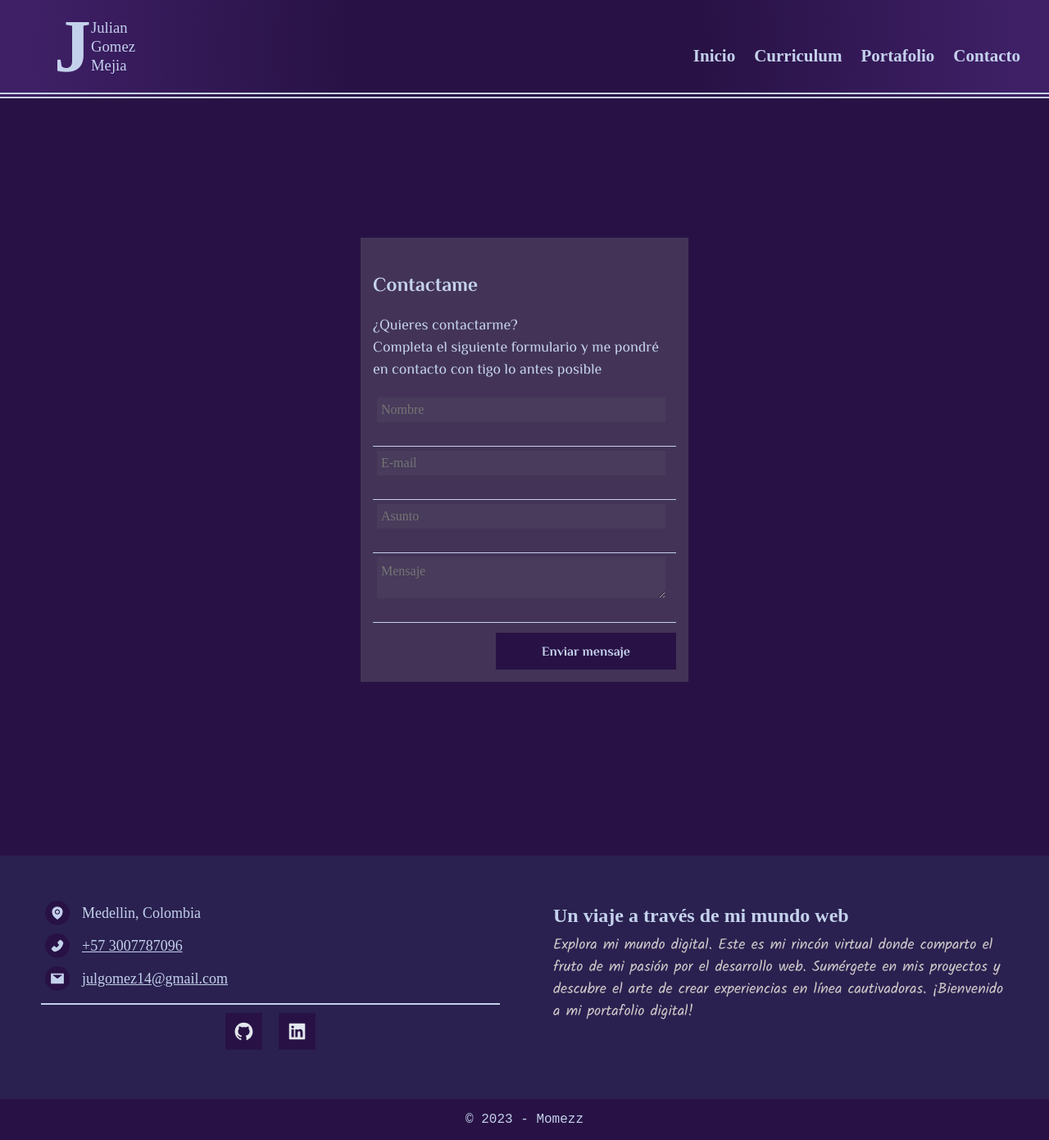
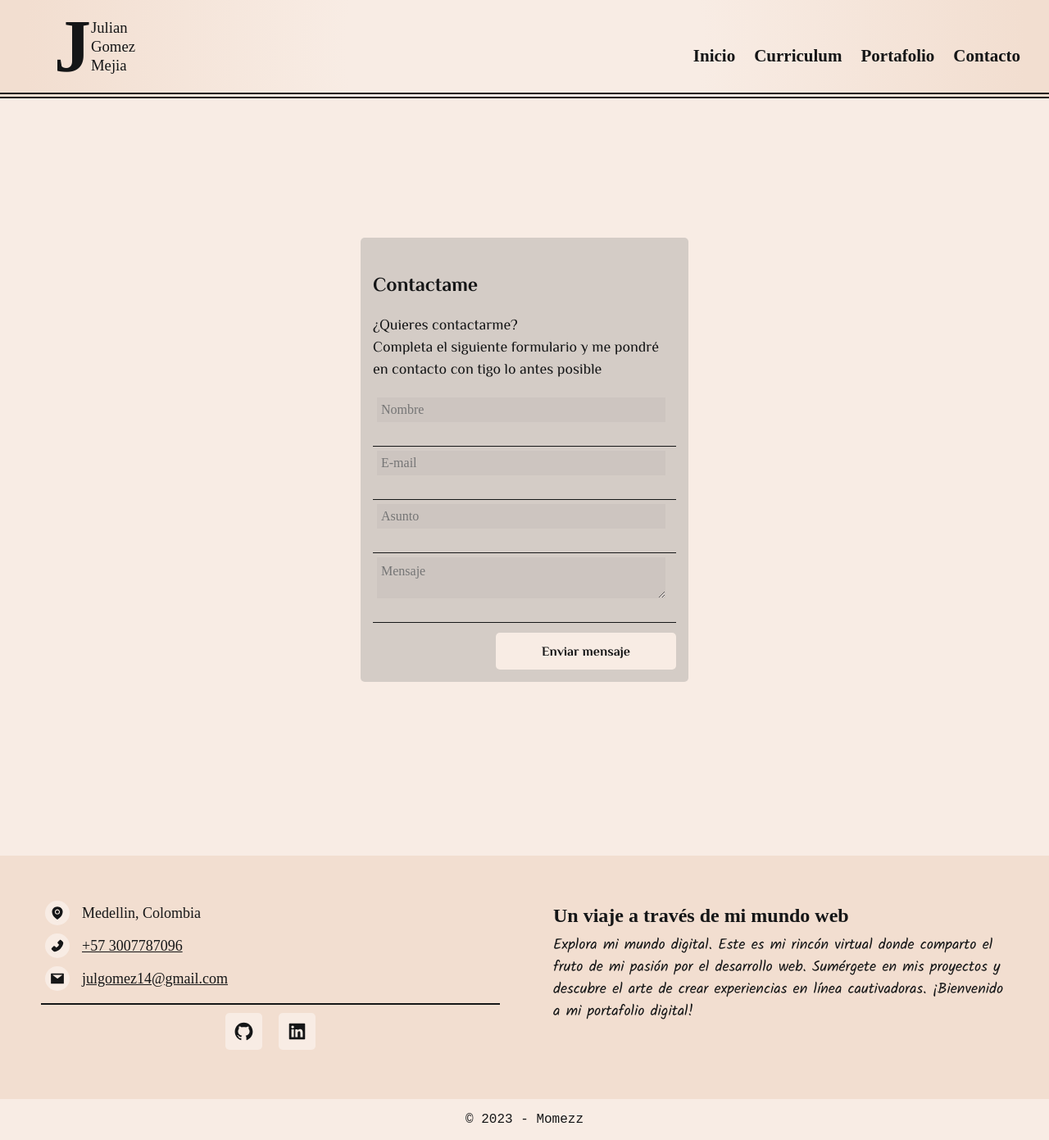
Before and after one commit to Momezz/next-portfolio, a Next.js app: page /contact in a window 1280 px wide. Shown: the whole page at 82% size. Built offline with nearby package versions, Linux system fonts and the light colour scheme; a web font is replaced by a local one.

Commit message:
change to softer colors

```diff
--- a/public/assets/css/variables.css
+++ b/public/assets/css/variables.css
@@ -5,26 +5,26 @@
 @import url('https://fonts.googleapis.com/css2?family=Handjet:wght@300;400&family=Kalam:wght@300;400;700&family=Lato:ital,wght@1,900&family=Philosopher:wght@400;700&family=Poppins:wght@400;700&display=swap');
 @import url('https://fonts.googleapis.com/css2?family=Handjet:wght@300&family=Kalam:wght@300;400;700&family=Lato:ital,wght@1,900&family=Monoton&family=Philosopher:wght@400;700&family=Poppins:wght@400;700&display=swap');
 :root {
-  --background-footer: #2a2150;
-  --banner-background-left: #604d76;
-  --banner-background-right: #392257;
-  --border-color-card: #133558;
+  --background-footer: #F2DED0;
+  --banner-background-left: #604d7600;
+  --banner-background-right: #39225700;
+  --border-color-card: #65635d;
   --button-menu-color: #80808042;
-  --color-level-background: #cec7c7;
+  --color-level-background: #151617;
   --color-main-github: #1F2328;
   --color-main-linkedin: #0A66C2;
   --color-spinner-form: #2e4e75;
   --container-color-input-loading: #4c4d50c9;
   --container-color-loading: #484e5a9f;
-  --font-color-footer: #e3e7ef;
-  --font-color-text: #c4d1ec;
-  --font-color-title: #c4d1ec;
+  --font-color-footer: #151617;
+  --font-color-text: #151617;
+  --font-color-title: #151617;
   --gradient-color-dos: #CEA47B;
   --gradient-color-uno: #3a48c163;
   --github-background-color: #F6F8FA;
-  --main-background-color: #281245;
+  --main-background-color: #F8ECE4;
   --main-background-cv: #EEEFEF;
-  --main-background-gradient: #3f2067;
+  --main-background-gradient: #F2DED0;
   --main-background-transparent: #122045b6;
   --text-cv: #0D0D0D;
   --text-error: #e86f5c;
--- a/src/components/Footer.jsx
+++ b/src/components/Footer.jsx
@@ -26,7 +26,7 @@ const Footer = () => {
             <p className={styles.footer__icon_text}>
               <a
                 className={styles.footer__icon_a}
-                href="http://wa.me/573007787096?text=Hola Julian."
+                href="http://wa.me/573007787096?text=Hola."
                 target="_blank"
                 rel="noopener noreferrer"
               >
--- a/src/components/card.module.css
+++ b/src/components/card.module.css
@@ -6,6 +6,7 @@
   flex-direction: column;
   margin-bottom: 40px;
   align-items: center;
+  border-radius: 5px;
   display: flex;
   padding: 7px;
   margin: 10px;
--- a/src/components/contactactForm.module.css
+++ b/src/components/contactactForm.module.css
@@ -3,6 +3,7 @@
   color: var(--font-color-text);
   margin-bottom: 22px;
   position: relative;
+  border-radius: 5px;
   margin-top: 140px;
   padding: 15px;
   width: 400px;
@@ -55,6 +56,7 @@
   background-color: var(--main-background-color);
   font-family: var(--text-title-presentation);
   color: var(--font-color-title);
+  border-radius: 5px;
   font-weight: 700;
   width: 220px;
   height: 45px;
--- a/src/components/footer.module.css
+++ b/src/components/footer.module.css
@@ -56,15 +56,20 @@
 .footer__link {
   background-color: var(--main-background-color);
   color: var(--font-color-footer);
+  transition: transform 0.5s ease;
   justify-content: center;
   align-items: center;
-  border-radius: 0%;
+  border-radius: 5px;
   font-size: 25px;
   display: flex;
   height: 45px;
   margin: 10px;
   width: 45px;
   padding: 0;
+}
+
+.footer__link:hover {
+  transform: scale(1.1);
 }
 
 .footer__title {
--- a/src/components/proyectCard.module.css
+++ b/src/components/proyectCard.module.css
@@ -88,6 +88,7 @@
   justify-content: center;
   text-decoration: none;
   align-items: center;
+  border-radius: 5px;
   font-weight: 700;
   font-size: 22px;
   display: flex;
```
Also changed, not shown: src/components/Presentation.jsx (+7 -26 lines), src/components/presentation.module.css (+20 -4 lines).
